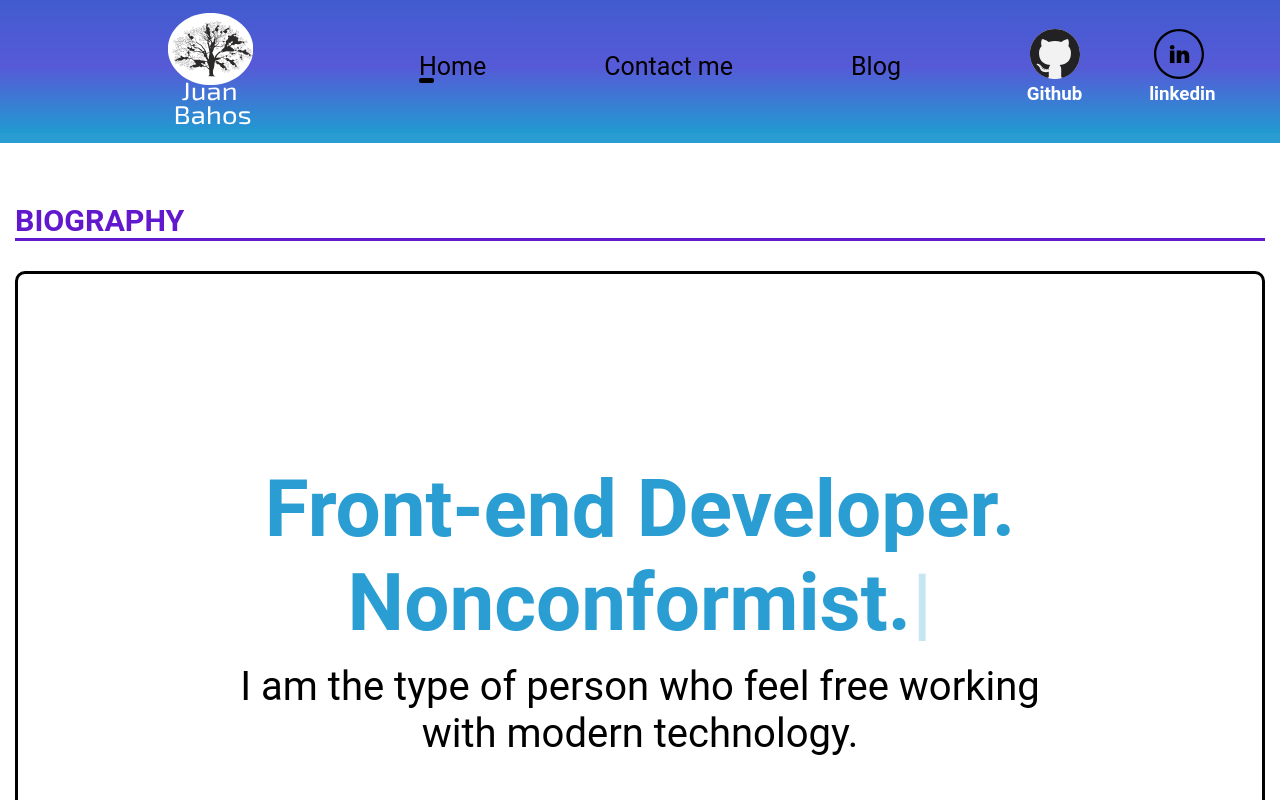
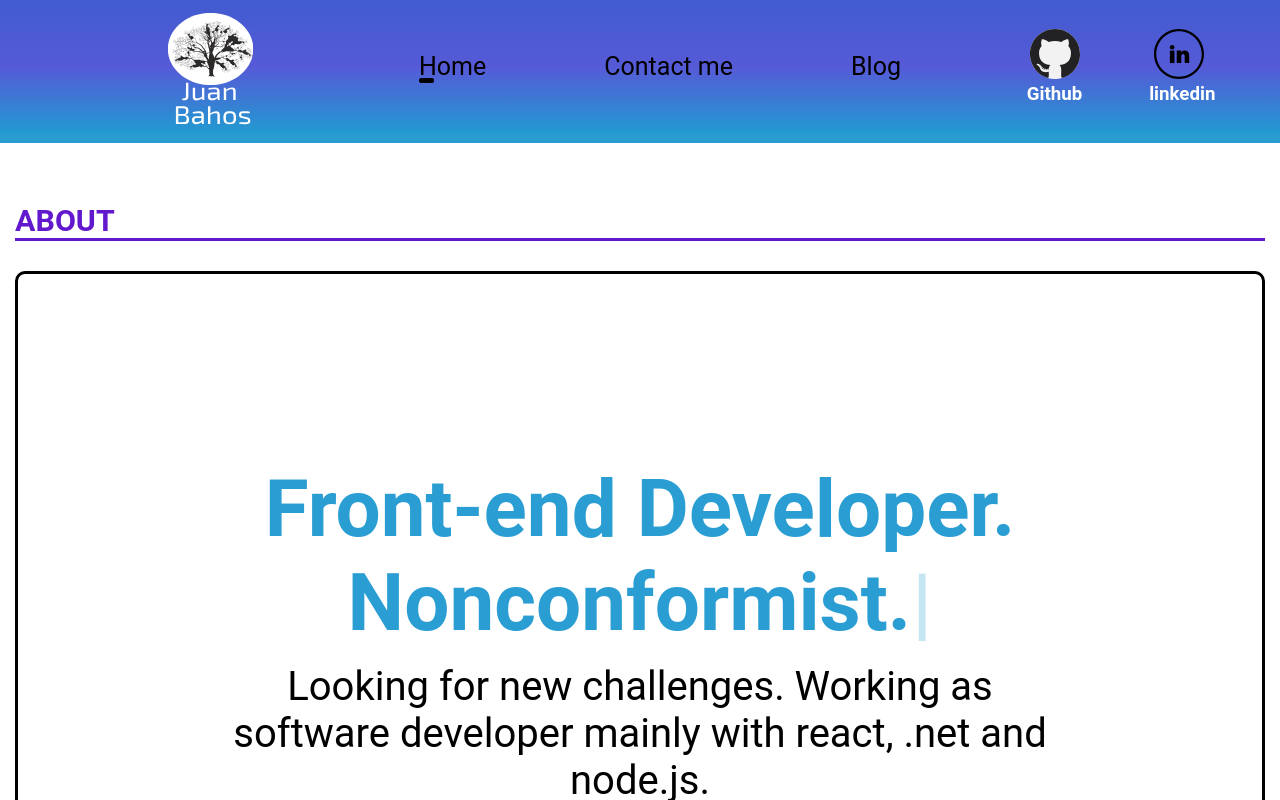
Before and after one commit to cadenahos/React-Portfolio-, a React app: page / in a window 1280 px wide. Shown: the top 800 px of the page. Built offline with nearby package versions, Linux system fonts and the light colour scheme; no server answers.

Commit message:
[ADD] new paragraph

```diff
--- a/src/containers/Bio.jsx
+++ b/src/containers/Bio.jsx
@@ -1,5 +1,4 @@
 import React from "react";
-import fotoperfil from "@images/perfilcentrado.jpeg";
 import Typewriter from "typewriter-effect";
 import "@styles/Bio.scss";
 
@@ -8,11 +7,10 @@ const Bio = () => {
   return (
     <section className="bio">
       <div className="home-section-title">
-        <h3>biography</h3>
+        <h3>About</h3>
         <div></div>
       </div>
       <div className="bio-container">
-        {/* <img className="bio-fotoPerfil" src={fotoperfil} alt="foto perfil"/> */}
         <div className="bio-description">
           <div className="bio-hello">
             <Typewriter
@@ -26,8 +24,8 @@ const Bio = () => {
             />
           </div>
           <p>
-            I am the type of person who feel free working with modern
-            technology.
+            Looking for new challenges. Working as software developer mainly
+            with react, .net and node.js.
           </p>
         </div>
       </div>
```
